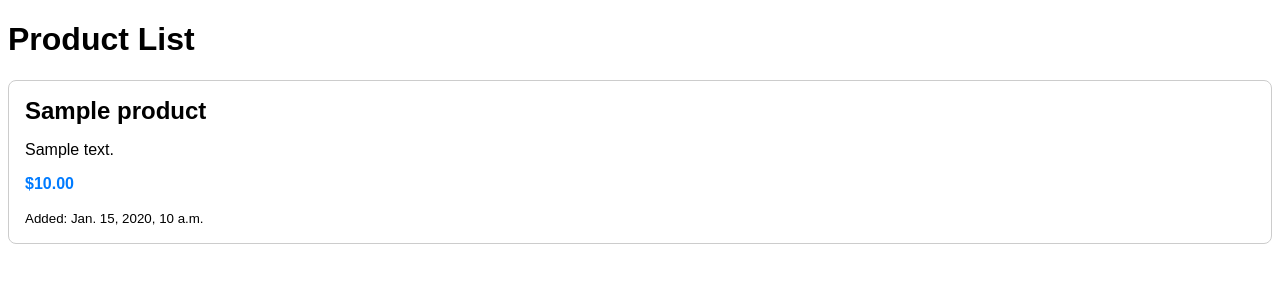
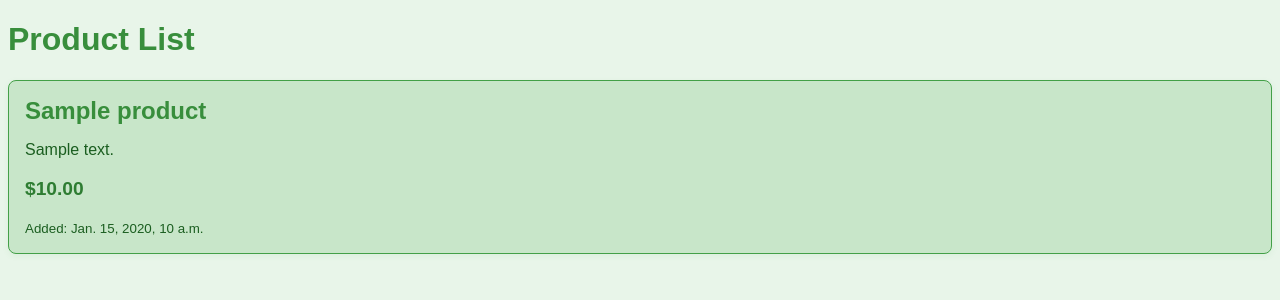
Before and after one commit to WangilaPrish/carrylux, a Django app: template shop/templates/shop/product_list.html in a window 1280 px wide. Shown: the top 300 px of the page. Run offline with Django 5.2, Linux system fonts and the light colour scheme; the template is opened without the code that fills it: values that come from a table or form of the project are taken from there, others are empty; tables that the repository leaves empty hold one stand-in row (values such as "Sample post"); parts of the project's set-up code (start-up, migrations or seed data) failed here and were passed over.

Commit message:
Refactor product list template for improved readability and styling

```diff
--- a/shop/templates/shop/product_list.html
+++ b/shop/templates/shop/product_list.html
@@ -6,22 +6,32 @@
     <style>
         body {
             font-family: Arial, sans-serif;
+            background: #e8f5e9;
+            color: #1b5e20;
         }
 
         .product {
-            border: 1px solid #ccc;
+            border: 1px solid #43a047;
+            background: #c8e6c9;
             padding: 16px;
             margin-bottom: 12px;
             border-radius: 8px;
+            box-shadow: 0 2px 6px rgba(67, 160, 71, 0.08);
         }
 
         .product h2 {
             margin: 0 0 8px 0;
+            color: #388e3c;
         }
 
         .product .price {
-            color: #007bff;
+            color: #2e7d32;
             font-weight: bold;
+            font-size: 1.2em;
+        }
+
+        h1 {
+            color: #388e3c;
         }
     </style>
 </head>
```
